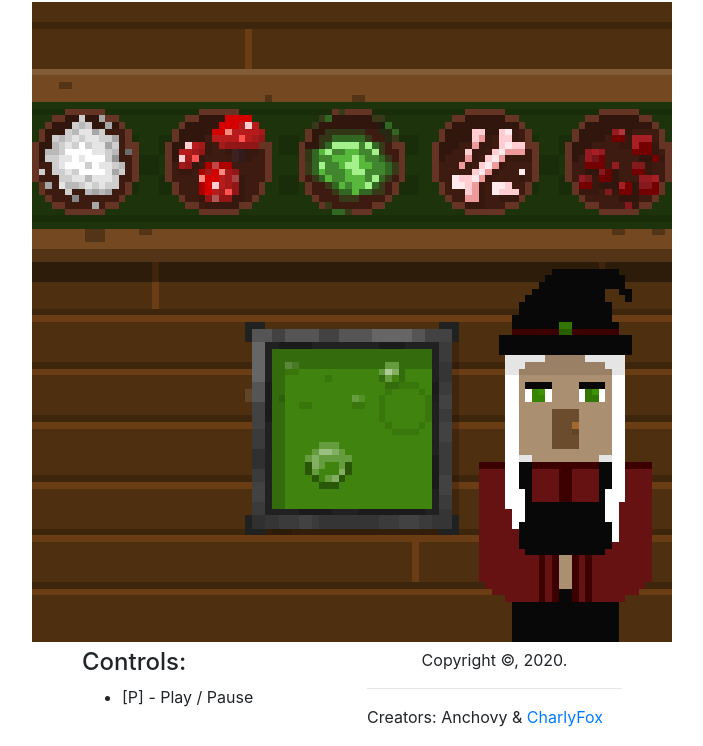
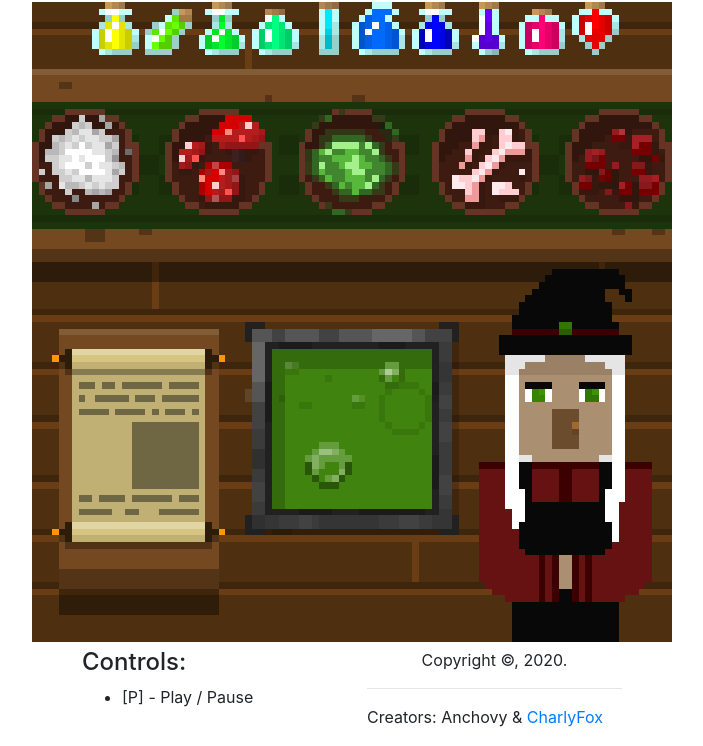
Before and after one commit to julialyadova/brewing, a plain HTML site: page index.html in a window 1280 px wide. Shown: the part 54-800 px from the top of the page, without its empty margins (288-991 px from the left). Drawn offline with nearby package versions, Linux system fonts and the light colour scheme.

Commit message:
show and repeat

```diff
--- a/script.js
+++ b/script.js
@@ -6,17 +6,17 @@ var scaleItem = 32;
 
 var sources =
   {
-    0:      './tex/cauldron0.png',
+    0:      './tex/cauldron0.png', //0-4 фреймы котла
     1:      './tex/cauldron1.png',
     2:      './tex/cauldron2.png',
     3:      './tex/cauldron3.png',
     4:      './tex/cauldron4.png',
-    5:      './tex/salt.png',
+    5:      './tex/salt.png', //5-9 тарелки с ингредиентами
     6:      './tex/mushrooms.png',
     7:      './tex/slime.png',
     8:      './tex/bones.png',
     9:      './tex/warn.png',
-    10:      './tex/one_salt.png',
+    10:      './tex/one_salt.png', //10-14 отдельные ингредиенты
     11:      './tex/one_mushroom.png',
     12:      './tex/one_slime.png',
     13:      './tex/one_bone.png',
@@ -24,6 +24,8 @@ var sources =
     circle:  './tex/circle.png',
     witch0:   './tex/witch_0.png',
     witch1:   './tex/witch_1.png',
+    numbers:  './tex/numbers.png',
+    potions:  './tex/potions.png',
   };
 
 var images = {};
@@ -72,6 +74,7 @@ function ClickAt(x,y, scale)
     console.log("clicked at point" + x + ";" + y + " (px size)")
     console.log("clicked at point" + (x / scale) + ";" + (y / scale) + " (inside size)")
 
+    //проверка клика на ингридиенты
     if (scaleItem * scale < y && y < scaleItem * 2 * scale) //строка, где находятся ингридиенты
     {
         for(var n = 0; n < 5; n++)
@@ -86,14 +89,108 @@ function ClickAt(x,y, scale)
     }
 }
 
+//GAMEPLAY
+/**
+ * Обработка клика на ингридиент
+ * @param {*} n - номер ингредиента
+ */
+function IngredientClicked(n)
+{
+    console.log("clicked at ingredient " + n)
+    context.drawImage(images.circle, n * (scaleItem * 1.25), scaleItem, scaleItem, scaleItem);
+
+    var direct = getDirection(n * 1.25 * scaleItem, scaleItem, cauldronX+ scaleItem/2, cauldronY)
+
+    flyingIngredients.push({id: n+10,
+                            x: n * scaleItem* 1.25,
+                            y: scaleItem*2,
+                            direction: direct
+                          });
+}
+
+var showSeqMode = true;
+var toRepeatSequence = [0,0,0,0,0];
+var currentIngredient = 5;
+var repeatDelay = 0.1; //показывает, насколько быстро будут меняться картинки. где 1 - каждый фрейм. 0 -никогда
+var currentFrame = 0;
+
+/**
+ * генерирует последовательность
+ */
+function GenerateSequence(){
+  for(var i=0; i < toRepeatSequence.length; i++){
+    toRepeatSequence[i] = getRandomInt(5);
+    console.log(toRepeatSequence[i])
+  }
+}
+/**
+ * показывает последовательность ингредиентов
+ */
+function ShowSequence(){
+    var n = Math.trunc(currentIngredient); //берем только целую часть числа
+    if (n >= toRepeatSequence.length){
+      currentIngredient = 0;
+      showSeqMode = false;
+      return;
+    }
+    var n = Math.trunc(currentIngredient); //берем только целую часть числа
+    context.drawImage(images[10 + toRepeatSequence[n]], scaleItem, scaleItem * 4, scaleItem/2, scaleItem/2);
+    context.drawImage(images.numbers, n*8, 0, 8, 16, scaleItem/2, scaleItem * 4, scaleItem/4, scaleItem/2);
+    console.log("ingredient shown: " + toRepeatSequence[n])
+    currentIngredient += repeatDelay;
+}
+/**
+ * проверяет, соответствует ли ингридиент последовательности
+ */
+function CheckSequence(n){
+    if (toRepeatSequence[currentIngredient] == n)
+    {
+      currentIngredient += 1;
+      console.log("right!")
+    }
+    else{
+      showSeqMode = true;
+      currentIngredient = 0;
+      score = 0;
+      GenerateSequence();
+      console.log("sequence interrupted")
+    }
+    if (currentIngredient >= toRepeatSequence.length){
+      showSeqMode = true;
+      currentIngredient = 0;
+      score++;
+      GenerateSequence();
+      console.log("sequence finished")
+    }
+}
+
+//SCORE
+var score = 10;
+function DrawScore(){
+  context.drawImage(images.potions, 0, 0, score*16, 16, scaleItem/2, 0, score*scaleItem/2, scaleItem/2);
+}
+
 //CAULDRON
 var cauldronX;
 var cauldronY;
 var cauldronFrame = 0;
+/**
+ * Анимация кипящего котла
+ */
+function AnimateCauldron(){
+  if (cauldronFrame == 5)
+        {
+            cauldronFrame = 0;
+        }
+        context.drawImage(images[cauldronFrame], cauldronX, cauldronY, scaleItem*2, scaleItem*2);
+        cauldronFrame++;
+}
 
+//INGREDIENTS
 var flyingIngredients = [];
-
-//про вылетающие из тарелок ингридиенты
+/**
+ * Анимация вылетающих при нажатии ингедиентов
+ */
 function AnimateFlyingIngredient(){
     var continueFlying = [];
 
@@ -115,6 +212,11 @@ function AnimateFlyingIngredient(){
 
         console.log("flies number " + ing.id)
       }
+      else
+      {
+        //когда ингредиент попадает в котел, проверяем, правильный ли он
+        CheckSequence(ing.id - 10);
+      }
     }
 
     count = continueFlying.length;
@@ -123,20 +225,58 @@ function AnimateFlyingIngredient(){
     }
 };
 
-function IngredientClicked(n)
+//WITCH
+var witchFrame = 0;
+/**
+ * Анимация ведьмы
+ */
+function AnimateWitch(){
+    if (witchFrame < 5)
     {
-    console.log("clicked at ingredient " + n)
-    context.drawImage(images.circle, n * (scaleItem * 1.25), scaleItem, scaleItem, scaleItem);
-
-    var direct = getDirection(n * 1.25 * scaleItem, scaleItem, cauldronX+ scaleItem/2, cauldronY)
-
-    flyingIngredients.push({id: n+10,
-                            x: n * scaleItem* 1.25,
-                            y: scaleItem*2,
-                            direction: direct
-                          });
+      context.drawImage(images.witch0, scaleItem*4, scaleItem*2, scaleItem*2, scaleItem*4);
+    } else if (witchFrame <= 10){
+      context.drawImage(images.witch1, scaleItem*4, scaleItem*2, scaleItem*2, scaleItem*4);
+      if (witchFrame == 10){
+        witchFrame = 0;
+      }
+    }
+    witchFrame++;
 }
 
+
+document.addEventListener("DOMContentLoaded", function ()
+{
+
+    cauldronX = context.canvas.width/2 - scaleItem;
+    cauldronY = context.canvas.height/2;
+
+    setInterval(function()
+    {
+        context.clearRect(0, 0, canvas.width, canvas.height);
+
+        //отрисовка ингридиентов
+        for(var n = 5; n < 10; n++)
+        {
+            context.drawImage(images[n], (n-5) * (scaleItem* 1.25), scaleItem, scaleItem, scaleItem);
+        }
+
+        if (showSeqMode) {
+            ShowSequence();
+        }
+
+        AnimateCauldron();
+        AnimateWitch();
+        AnimateFlyingIngredient();
+
+        DrawScore();
+
+    }, 100);
+});
+
+
+//SOME HELP MATHS FUNCTIONS
+
+//случайное число от 0 до max
 function getRandomInt(max)
 {
   return Math.floor(Math.random() * Math.floor(max));
@@ -150,49 +290,3 @@ function getDirection(startX, startY, destX, destY)
     y: (destY - startY) / 10
   };
 }
-
-var witch = [];
-var witchFrame = 0;
-
-document.addEventListener("DOMContentLoaded", function ()
-{
-
-    cauldronX = context.canvas.width/2 - scaleItem;
-    cauldronY = context.canvas.height/2;
-
-
-    setInterval(function()
-    {
-        context.clearRect(0, 0, canvas.width, canvas.height);
-
-        //отрисовка котла
-        if (cauldronFrame == 5)
-        {
-            cauldronFrame = 0;
-        }
-        context.drawImage(images[cauldronFrame], cauldronX, cauldronY, scaleItem*2, scaleItem*2);
-        cauldronFrame++;
-
-        if (witchFrame < 5)
-        {
-          context.drawImage(images.witch0, scaleItem*4, scaleItem*2, scaleItem*2, scaleItem*4);
-        } else if (witchFrame <= 10){
-          context.drawImage(images.witch1, scaleItem*4, scaleItem*2, scaleItem*2, scaleItem*4);
-          if (witchFrame == 10){
-            witchFrame = 0;
-          }
-        }
-        witchFrame++;
-
-        //отрисовка ингридиентов
-        for(var n = 5; n < 10; n++)
-        {
-            context.drawImage(images[n], (n-5) * (scaleItem* 1.25), scaleItem, scaleItem, scaleItem);
-        }
-
-        //отрисовка ингридиентов, летящих в котел
-        AnimateFlyingIngredient();
-
-        context.drawImage(images.witch, scaleItem*4, scaleItem*2, scaleItem*2, scaleItem*4);
-    }, 100);
-});
--- a/style.css
+++ b/style.css
@@ -2,7 +2,7 @@
 {
     width: 640px;
     height: 640px;
-    background: url('./tex/bg.png');
+    background: url('./tex/bg2.png');
     background-size: 100% 100%;
     image-rendering: pixelated;
 }
```
Also changed, not shown: tex/bg2.png (added), tex/numbers.png (added), tex/potions.png (added). Lines whose indentation alone changed are shown as unchanged.
